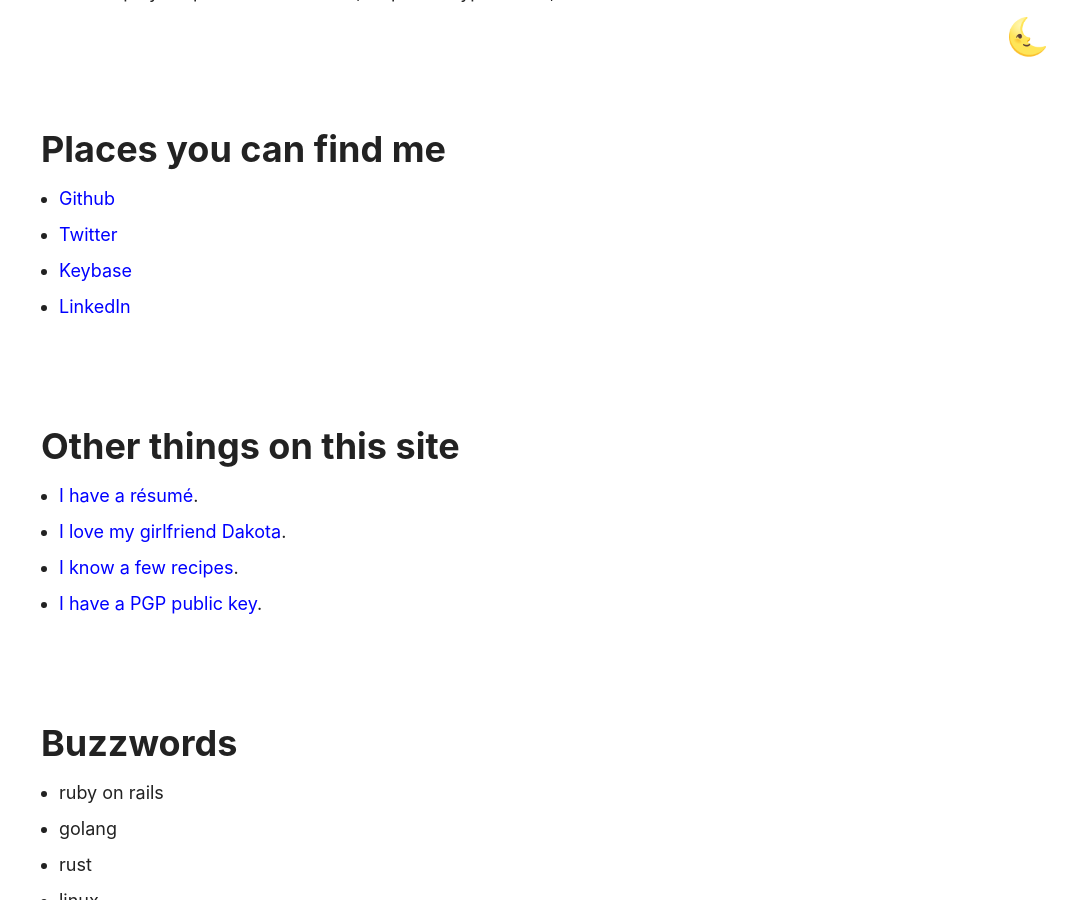
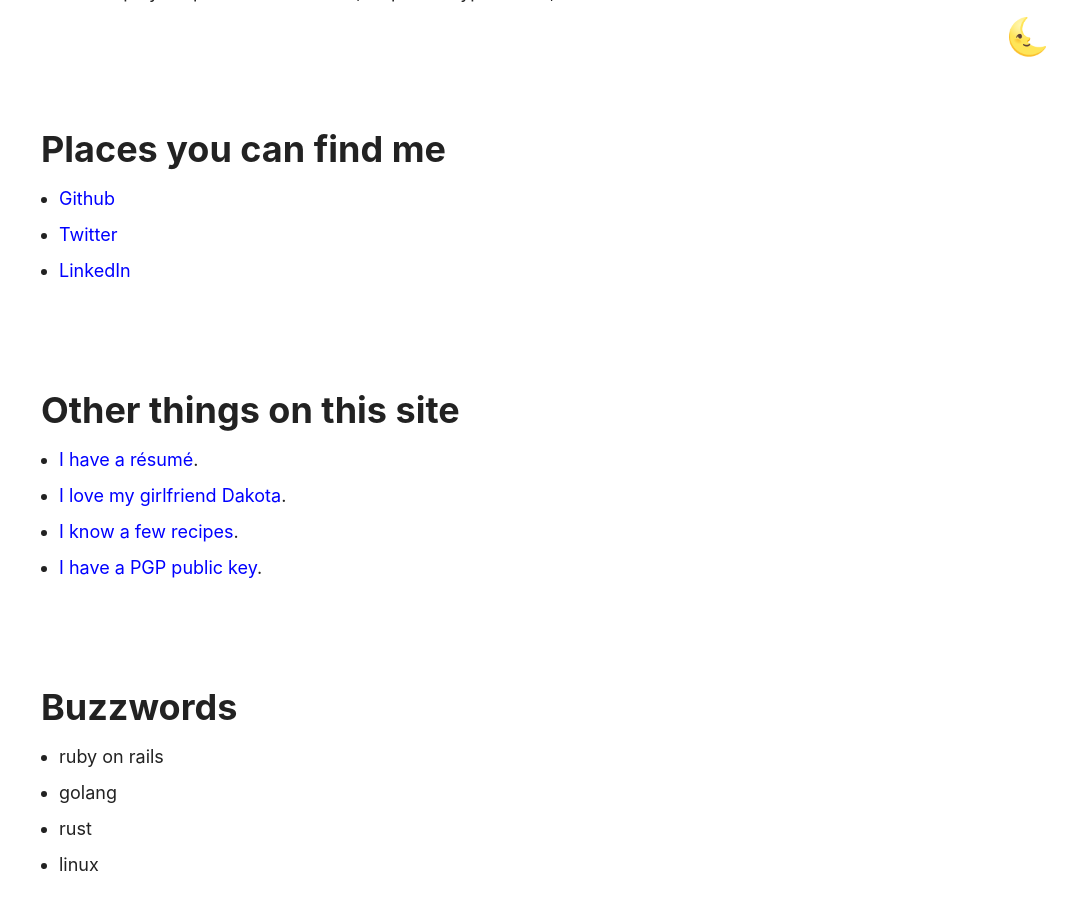
Before and after one commit to shreve/shreve.io, a Jekyll site: the page built from index.html, in a window 1280 px wide and 900 px high, scrolled down 1326 px. Shown: the whole window, without its empty margins (212-1280 px from the left). Built offline with Jekyll 4.4.1, drawn with Linux system fonts in a browser that asks for light colours.

Commit message:
Remove keybase link

```diff
--- a/index.html
+++ b/index.html
@@ -90,7 +90,6 @@
       <ul>
         <li><a href="https://github.com/shreve">Github</a></li>
         <li><a href="https://twitter.com/_shreve">Twitter</a></li>
-        <li><a href="https://keybase.io/shreve">Keybase</a></li>
         <li><a href="http://www.linkedin.com/in/jacobevanshreve">LinkedIn</a></li>
       </ul>
     </div>
```
